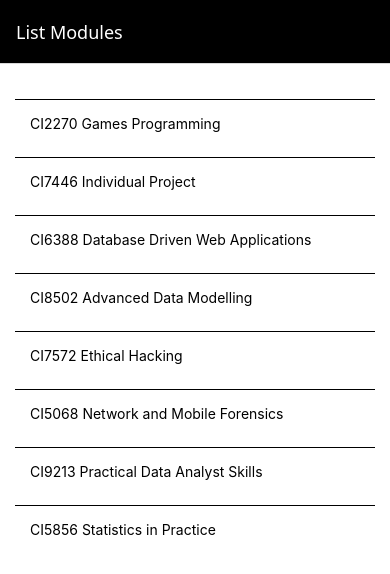
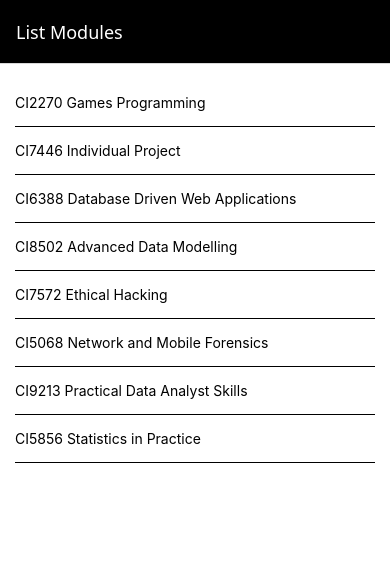
Before and after one commit to mudabbir-ahmad/Project-MAD-crudler, a React Native app: screen /ModuleListScreen in a window 390 px wide. Shown: the top 574 px of the page. Built offline with nearby package versions, Linux system fonts and the light colour scheme.

Commit message:
addition of module list and module item and alert stating which module is selected

```diff
--- /dev/null
+++ b/src/components/entity/modules/ModuleItem.js
@@ -0,0 +1,32 @@
+import {StyleSheet, Text, View, Pressable} from "react-native";
+
+const ModuleItem = ({module, onSelect }) => {
+    //   Initialisation -------------
+    //   State ----------------------
+    //   Handlers -------------------
+    //   View -----------------------
+
+    return(
+        <Pressable key={module.ModuleCode} onPress={() => onSelect(module)}>
+            <View style={styles.modulesItem}>
+                <Text style={styles.text}>
+                    {module.ModuleCode} {module.ModuleName}
+                </Text>
+            </View>
+        </Pressable>
+    );
+};
+
+
+const styles = StyleSheet.create({
+    modulesItem: {
+        paddingVertical: 15,
+        borderBottomWidth: 1,
+        borderBottomColor: "light grey",
+    },
+    text: {
+        // fontSize: 16,
+    },
+});
+
+export default ModuleItem;
--- /dev/null
+++ b/src/components/entity/modules/ModuleList.js
@@ -0,0 +1,31 @@
+import {StyleSheet, ScrollView } from "react-native";
+import modules from "../../../data/modules";
+import ModuleItem from "./ModuleItem";
+import React from "react";
+
+const ModuleList = ({module, onSelect }) => {
+    //   Initialisation -------------
+    //   State ----------------------
+    //   Handlers -------------------
+    //   View -----------------------
+
+    return(
+        <ScrollView style={styles.modulesContainer}>
+            {modules.map((module) => {
+                return(
+                    <ModuleItem module={module} key={module.ModuleCode} onSelect={onSelect} />
+                )
+            })
+            }
+        </ScrollView>
+    );
+};
+
+
+const styles = StyleSheet.create({
+    modulesContainer: {
+
+    },
+});
+
+export default ModuleList;
--- a/src/components/screens/ModuleListScreen.js
+++ b/src/components/screens/ModuleListScreen.js
@@ -1,7 +1,8 @@
-import {StyleSheet, Text, ScrollView, View, Pressable} from "react-native";
+import {StyleSheet } from "react-native";
+
 import Screen from "../layout/Screen";
-
 import initialModules from "../../data/modules.js";
+import ModuleList from "../entity/modules/ModuleList";
 
 
 export const ModuleListScreen = () => {
@@ -10,42 +11,17 @@ export const ModuleListScreen = () => {
 
 //   State ----------------------
 //   Handlers -------------------
-    const handleSelect = () => alert("Item selected");
+    const handleSelect = (module) => alert(`Item ${module.ModuleName} selected`);
 
 //   View -----------------------
+
   return (
     <Screen>
-        <ScrollView style={styles.modulesContainer}>
-        {modules.map((module) => {
-                return(
-                    <Pressable key={module.ModuleCode} onPress={handleSelect}>
-                        <View style={styles.modulesItem}>
-                            <Text style={styles.text}>
-                                {module.ModuleCode} {module.ModuleName}
-                            </Text>
-                        </View>
-                    </Pressable>
-                )
-            })
-        }
-    </ScrollView>
+        <ModuleList modules={{modules}} onSelect={handleSelect} />
     </Screen>
   );
 };
 
-const styles = StyleSheet.create({
-    modulesContainer: {
-        marginTop: 20,
-    },
-    modulesItem: {
-        padding: 15,
-        marginBottom: 10,
-        borderTopWidth: 1,
-        borderTopColor: "light grey",
-        // borderRadius: 15,
-    },
-    text: {
-    },
-});
+const styles = StyleSheet.create({});
 
 export default ModuleListScreen;
```
